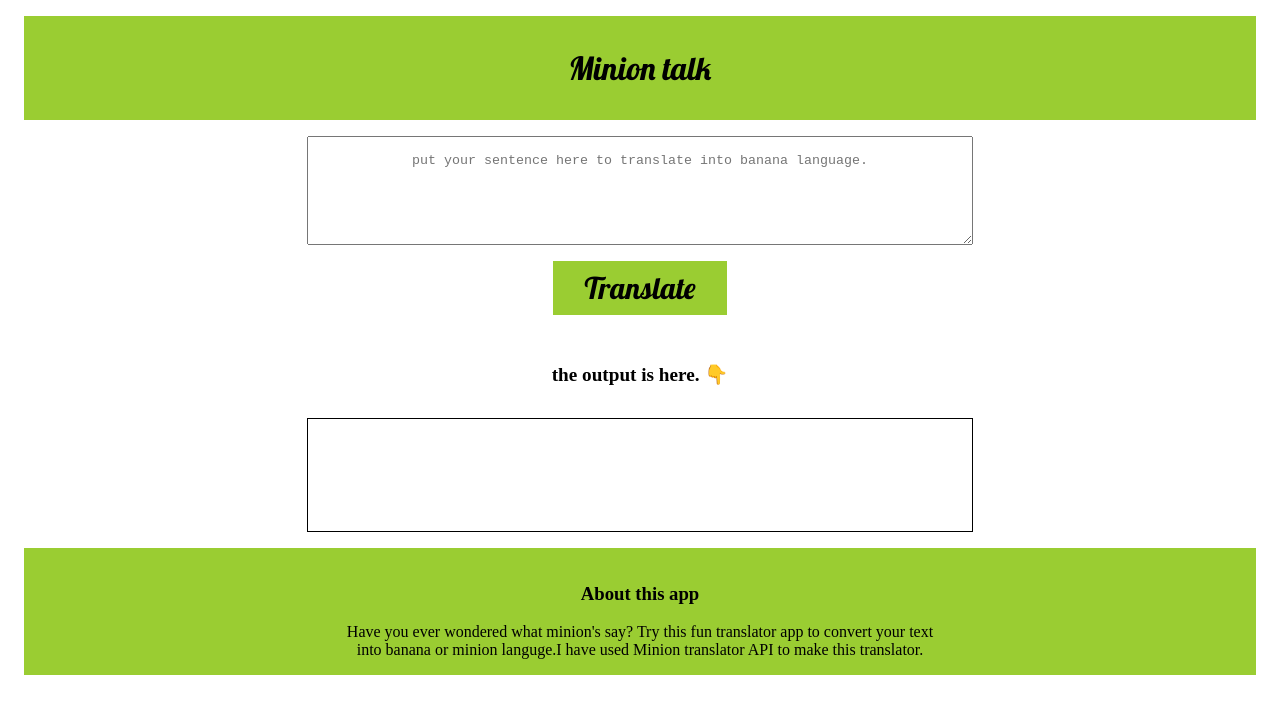
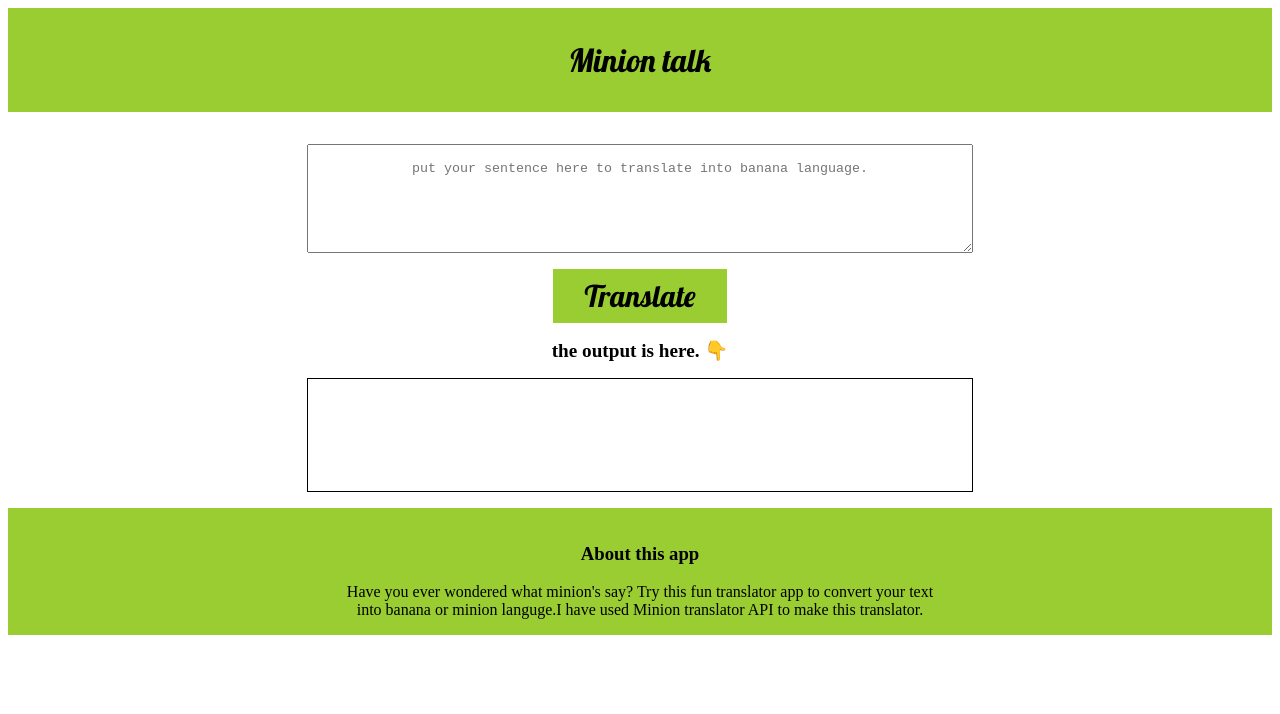
Before and after one commit to RahulSingh9131/minion-speak, a plain HTML site: page index.html in a window 1280 px wide. Drawn offline with Linux system fonts and the light colour scheme.

Commit message:
updated styles

```diff
--- a/index.html
+++ b/index.html
@@ -8,7 +8,7 @@
     <link rel="stylesheet" href="styles.css">
 </head>
 <body>
-    <nav>
+    <nav class="navigation">
         <div class="nav-heading">Minion talk</div>
     </nav>
     <main id="main">
--- a/styles.css
+++ b/styles.css
@@ -5,11 +5,11 @@
     --width-break:600px;
 }
 
-.nav-heading{
+ .navigation .nav-heading{
     font-family: 'Lobster', cursive;
     display: block;
     text-align: center;
-    margin: 1rem;
+    margin: 0rem auto;
     padding: 2rem;
     font-size: xx-large;
     background-color: var(--first-color);
@@ -19,13 +19,14 @@
     display: block;
     width: 50%;
     margin: auto;
+    margin-top: 2rem;
     padding: 1rem;
     text-align: center;
 }
 #output{
     border: 1px solid black;
     width: 50%;
-    margin: auto;
+    margin:  1rem auto;
     padding: 1rem;
     text-align: center;
     height: 10vh;
@@ -38,7 +39,7 @@
 #main #btn-translate{
     background-color: var(--first-color);
     font-size: 30px;
-    margin: 1rem;
+    margin-top: 1rem;
     padding: 0.5rem;
     padding-left: 2rem;
     padding-right: 2rem;
@@ -48,12 +49,11 @@
 #main #output-text{
     font-weight: bold;
     margin: 1rem;
-    padding: 1rem;
 }
 .footer{
     text-align: center;
     background-color: var(--first-color);
-    margin: 1rem;
+    margin: 0rem auto;
     padding: 1rem;
 }
 .footer #para{
```
